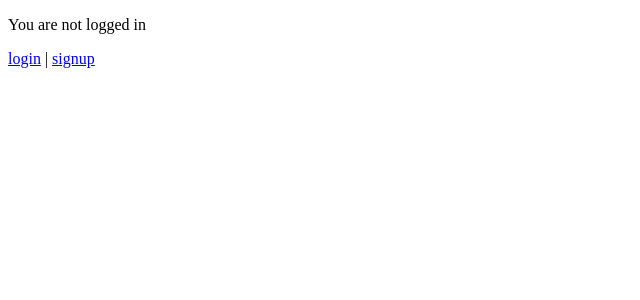
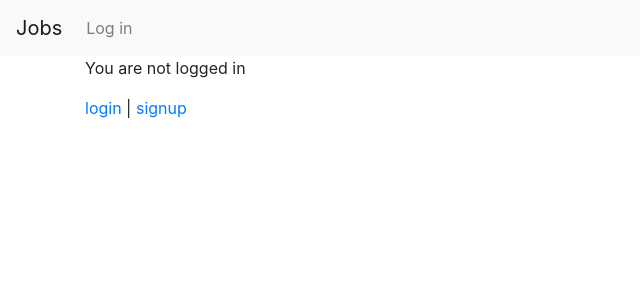
Before and after one commit to Elena2008/PythonWebApplication, a Django app: page / in a window 1280 px wide. Shown: the top 300 px of the page, without its empty margins (0-640 px from the left). Run offline with Django 3.2, Linux system fonts and the light colour scheme; some libraries are stand-ins or nearby versions.

Commit message:
внешний вид

```diff
--- a/PythonWebApplication/ForDjango/settings.py
+++ b/PythonWebApplication/ForDjango/settings.py
@@ -126,3 +126,8 @@ AUTH_USER_MODEL = 'Models.Person'  # new
 LOGIN_REDIRECT_URL = 'home'
 
 LOGOUT_REDIRECT_URL = 'home'
+
+
+STATIC_DIR = os.path.join(BASE_DIR, 'static')
+
+STATICFILES_DIRS = [STATIC_DIR,]
--- a/PythonWebApplication/templates/base.html
+++ b/PythonWebApplication/templates/base.html
@@ -1,13 +1,30 @@
 <!DOCTYPE html>
-<html>
+{% load staticfiles %}
+<html lang="ru">
 <head>
-  <meta charset="utf-8">
-  <title>{% block title %}Django Auth Tutorial{% endblock %}</title>
+  <meta charset="UTF-8">
+  <meta name="viewport" content="width=device-width, initial-scale=1">
+  <title>{% block title %} TRADINGS {% endblock %}</title>
+  <!-- fonts   -->
+  <link href="https://fonts.googleapis.com/css?family=Roboto" rel="stylesheet">
+  <!-- styles cdn -->
+  <link rel="stylesheet" href="https://stackpath.bootstrapcdn.com/bootstrap/4.1.3/css/bootstrap.min.css" integrity="sha384-MCw98/SFnGE8fJT3GXwEOngsV7Zt27NXFoaoApmYm81iuXoPkFOJwJ8ERdknLPMO" crossorigin="anonymous">
+  <!-- local styles -->
 </head>
 <body>
-  <main>
-    {% block content %}
-    {% endblock %}
-  </main>
+{% block nav %}
+{% include 'navbar.html' %}
+{% endblock nav %}
+
+<div class="container">
+  {% block content %}
+  {% endblock %}
+</div>
+
+<script src="https://code.jquery.com/jquery-3.3.1.slim.min.js" integrity="sha384-q8i/X+965DzO0rT7abK41JStQIAqVgRVzpbzo5smXKp4YfRvH+8abtTE1Pi6jizo" crossorigin="anonymous"></script>
+<script src="https://cdnjs.cloudflare.com/ajax/libs/popper.js/1.14.3/umd/popper.min.js" integrity="sha384-ZMP7rVo3mIykV+2+9J3UJ46jBk0WLaUAdn689aCwoqbBJiSnjAK/l8WvCWPIPm49" crossorigin="anonymous"></script>
+<script src="https://stackpath.bootstrapcdn.com/bootstrap/4.1.3/js/bootstrap.min.js" integrity="sha384-ChfqqxuZUCnJSK3+MXmPNIyE6ZbWh2IMqE241rYiqJxyMiZ6OW/JmZQ5stwEULTy" crossorigin="anonymous"></script>
+{% block script %}
+{% endblock %}
 </body>
 </html>
--- a/PythonWebApplication/templates/home.html
+++ b/PythonWebApplication/templates/home.html
@@ -8,6 +8,7 @@
   Hi {{ user.username }}!
   <p><a href="{% url 'logout' %}">logout</a></p>
   {% if items %}
+
         <ul class="list-group">
             {% for item in items %}
                 {%if user.isEmployer %}
--- /dev/null
+++ b/PythonWebApplication/templates/navbar.html
@@ -0,0 +1,23 @@
+{% load staticfiles %}
+<nav class="navbar navbar-expand-lg navbar-light bg-light">
+  <a class="navbar-brand" href="/">Jobs</a>
+  <button class="navbar-toggler" type="button" data-toggle="collapse" data-target="#navbarSupportedContent"
+    aria-controls="navbarSupportedContent" aria-expanded="false" aria-label="Toggle navigation">
+    <span class="navbar-toggler-icon"></span>
+  </button>
+  <div class="collapse navbar-collapse" id="navbarSupportedContent">
+    <ul class="nav navbar-nav navbar-right">
+        {% if user.is_authenticated %}
+            <li class="nav-item my-auto">{{ user.get_username }}</li>
+            <li class="nav-item"><a class="nav-link" href="{% url 'logout'%}?next={{request.path}}">Logout</a>
+            </li>
+        {% else %}
+            <li class="nav-item">
+              <a class="nav-link" href="{% url 'login'%}?next={{request.path}}">
+                Log in
+              </a>
+            </li>
+        {% endif %}
+      </ul>
+  </div>
+</nav>
```
Also changed, not shown: PythonWebApplication/db.sqlite3.
